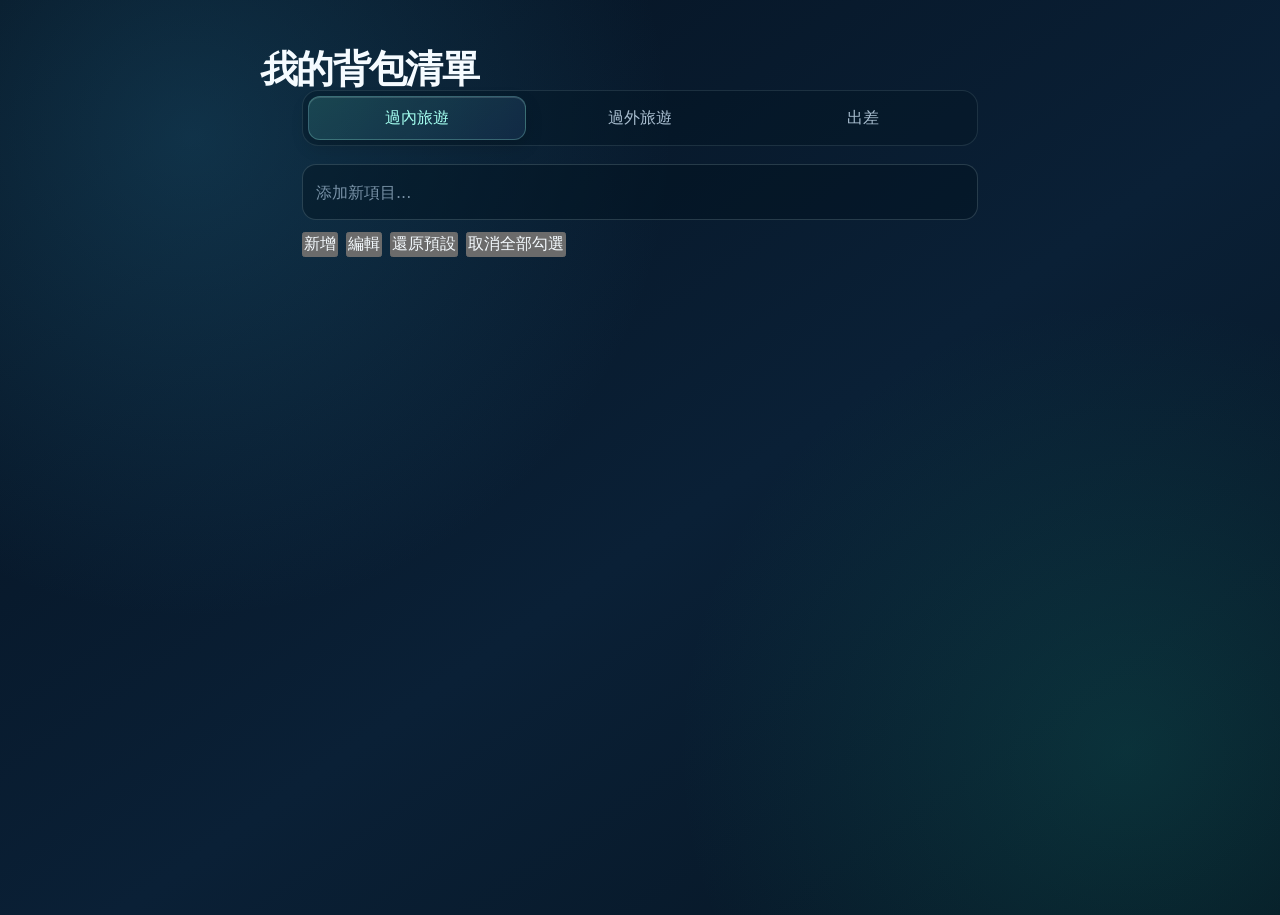
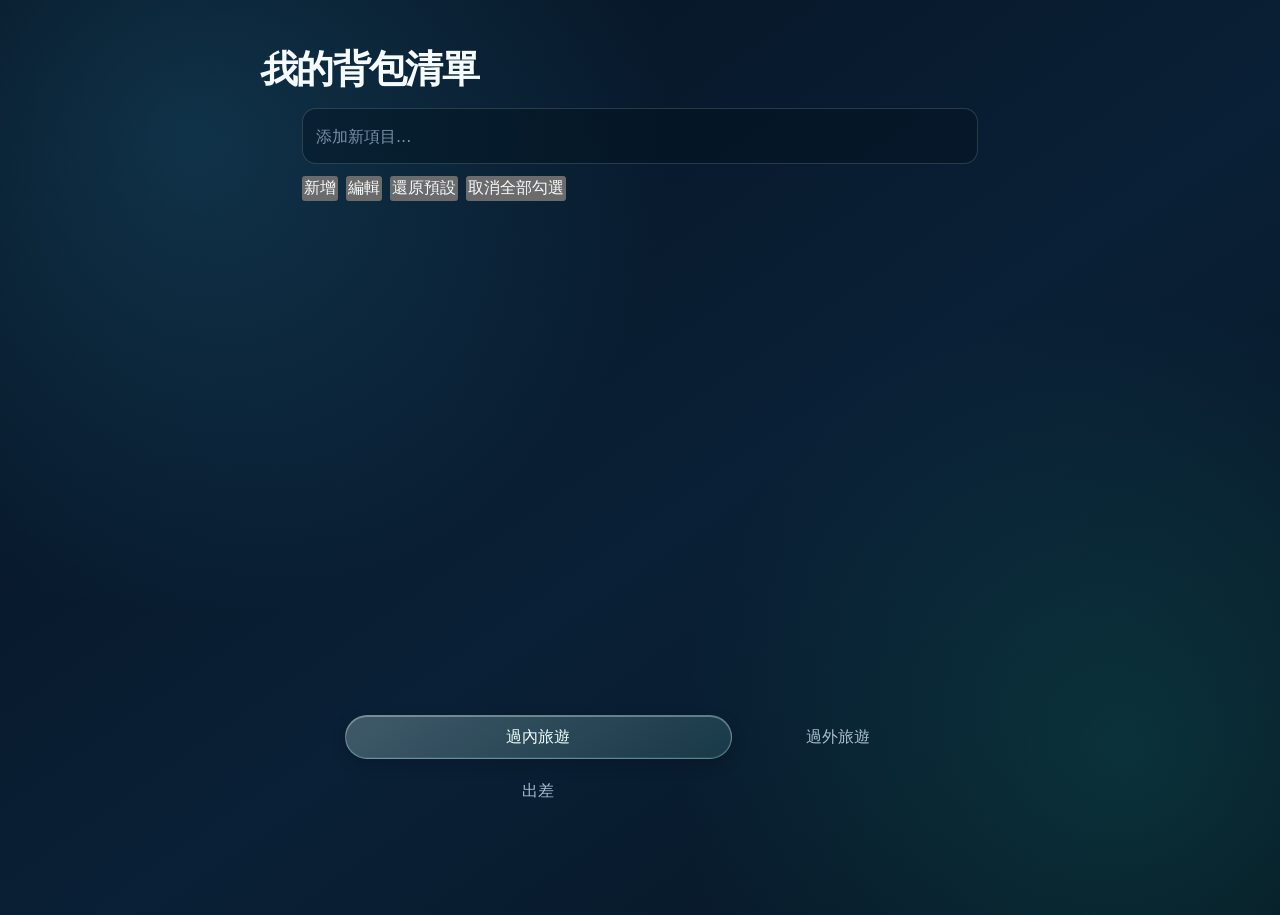

Refine liquid glass toolbar patterns and starter layout

--- a/styles.css
+++ b/styles.css
@@ -194,24 +194,56 @@ h1 {
 }
 
 #tagSection {
-    margin: 0 clamp(22px, 5vw, 42px);
-    padding: 5px;
-    border: 1px solid var(--line);
-    border-radius: 16px;
-    background: rgba(3, 20, 33, 0.32);
+    position: absolute;
+    z-index: 8;
+    left: 50%;
+    bottom: 54px;
+    width: min(calc(100% - clamp(44px, 10vw, 84px)), 590px);
+    transform: translateX(-50%);
     display: grid;
-    grid-template-columns: repeat(3, 1fr);
-    gap: 5px;
+    grid-template-columns: minmax(0, 2fr) minmax(112px, 1fr);
+    gap: 10px;
+}
+
+.toolbar-group {
+    min-width: 0;
+    padding: 5px;
+    border: 1px solid rgba(218, 249, 255, 0.16);
+    border-radius: 999px;
+    background: rgba(7, 27, 43, 0.86);
+    box-shadow:
+        0 12px 30px rgba(0, 8, 18, 0.24),
+        inset 0 1px 0 rgba(255, 255, 255, 0.18);
+    display: grid;
+    grid-template-columns: repeat(2, minmax(0, 1fr));
+    gap: 4px;
+}
+
+.toolbar-group-secondary {
+    grid-template-columns: minmax(0, 1fr);
+}
+
+@supports ((backdrop-filter: blur(1px)) or (-webkit-backdrop-filter: blur(1px))) {
+    .toolbar-group {
+        background: rgba(182, 225, 236, 0.1);
+        -webkit-backdrop-filter: blur(20px) saturate(145%);
+        backdrop-filter: blur(20px) saturate(145%);
+    }
 }
 
 .tag {
     min-height: 44px;
-    padding: 9px 12px;
+    min-width: 0;
+    padding: 9px 13px;
     border: 1px solid transparent;
-    border-radius: 12px;
+    border-radius: 999px;
     background: transparent;
     color: var(--muted);
     cursor: pointer;
+    display: inline-flex;
+    align-items: center;
+    justify-content: center;
+    gap: 7px;
     transition: color 160ms ease, background 160ms ease, border-color 160ms ease, transform 160ms ease;
 }
 
@@ -221,10 +253,30 @@ h1 {
 }
 
 .tag.active {
-    border-color: rgba(164, 255, 240, 0.25);
-    color: var(--accent-bright);
-    background: linear-gradient(145deg, rgba(103, 231, 210, 0.18), rgba(83, 128, 210, 0.14));
-    box-shadow: inset 0 1px 0 rgba(255, 255, 255, 0.14), 0 7px 18px rgba(0, 0, 0, 0.14);
+    border-color: rgba(220, 255, 250, 0.34);
+    color: #effffc;
+    background:
+        linear-gradient(145deg, rgba(220, 255, 250, 0.26), rgba(105, 202, 198, 0.16));
+    box-shadow:
+        0 5px 16px rgba(0, 8, 18, 0.18),
+        inset 0 1px 0 rgba(255, 255, 255, 0.32),
+        inset 0 -1px 0 rgba(76, 196, 183, 0.14);
+}
+
+.tag-icon {
+    width: 20px;
+    height: 20px;
+    flex: 0 0 auto;
+    display: grid;
+    place-items: center;
+    font-size: 0.92rem;
+}
+
+.tag-label {
+    min-width: 0;
+    overflow: hidden;
+    text-overflow: ellipsis;
+    white-space: nowrap;
 }
 
 #controlSection {
@@ -356,7 +408,7 @@ h1 {
     min-height: 0;
     flex: 1;
     margin: 0 clamp(10px, 2vw, 20px);
-    padding: 6px clamp(12px, 3vw, 22px) 18px;
+    padding: 6px clamp(12px, 3vw, 22px) 94px;
     overflow-y: auto;
     overscroll-behavior: contain;
     scrollbar-color: rgba(149, 217, 216, 0.4) transparent;
@@ -618,7 +670,11 @@ input:focus-visible {
     }
 
     #tagSection {
-        margin-inline: 18px;
+        position: fixed;
+        bottom: max(12px, env(safe-area-inset-bottom));
+        width: calc(100% - 36px);
+        grid-template-columns: minmax(0, 2fr) minmax(90px, 0.82fr);
+        gap: 8px;
     }
 
     .tag {
@@ -642,11 +698,11 @@ input:focus-visible {
 
     #listContainer {
         margin-inline: 4px;
-        padding-inline: 14px;
+        padding: 6px 14px calc(92px + env(safe-area-inset-bottom));
     }
 
     footer {
-        padding-inline: 18px;
+        display: none;
     }
 }
 
@@ -664,7 +720,7 @@ input:focus-visible {
         font-size: 1.55rem;
     }
 
-    .tag span,
+    .tag-icon,
     .tool-button span[aria-hidden="true"] {
         display: none;
     }
